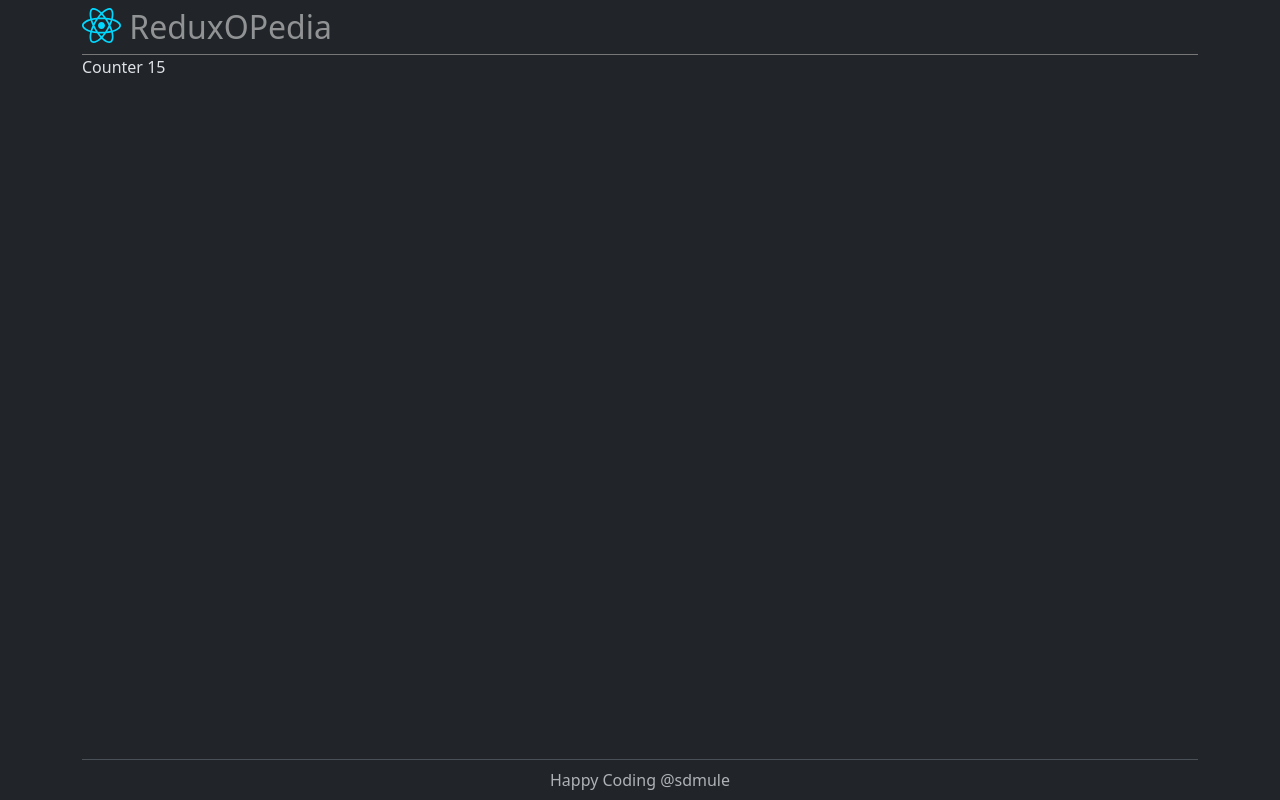
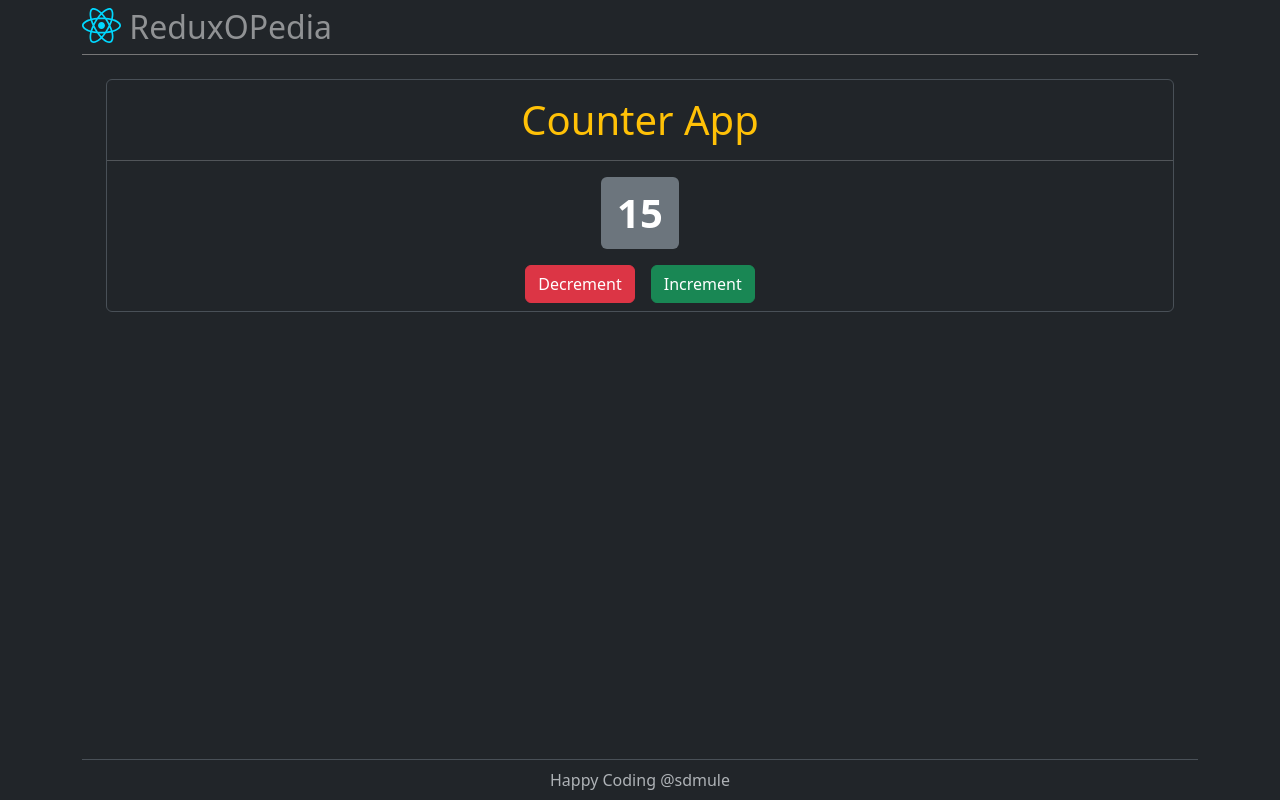
Before and after one commit to sdmule/ReduxOPedia, a React (Vite) app in the folder reduxopedia/: page / in a window 1280 px wide. Built offline with nearby package versions, Linux system fonts and the light colour scheme.

Commit message:
Dispatching action from React Component

```diff
--- a/reduxopedia/src/components/Counter.jsx
+++ b/reduxopedia/src/components/Counter.jsx
@@ -1,8 +1,33 @@
-import { useSelector } from "react-redux";
+import { useSelector, useDispatch } from "react-redux";
+import { increment, decrement } from "../redux/slice/counterSlice";
 
 function Counter() {
   const count = useSelector((state) => state.counterStore.count);
-  return <div>Counter {count}</div>;
+  const dispatch = useDispatch();
+
+  return (
+    <div className="m-4 rounded border text-center">
+      <h1 className="text-warning pt-3">Counter App</h1>
+      <hr />
+      <div className="pb-2">
+        <span className="badge bg-secondary fs-1 p-3 mb-3">{count}</span>
+        <div>
+          <button
+            className="btn btn-danger mx-2"
+            onClick={() => dispatch(decrement())}
+          >
+            Decrement
+          </button>
+          <button
+            className="btn btn-success mx-2"
+            onClick={() => dispatch(increment())}
+          >
+            Increment
+          </button>
+        </div>
+      </div>
+    </div>
+  );
 }
 
 export default Counter;
--- a/reduxopedia/src/redux/store.js
+++ b/reduxopedia/src/redux/store.js
@@ -10,4 +10,4 @@
 
 // console.log(store.getState());  ---> This will be used to see the reducer state using getState() method from store
 //console.log(store.dispatch);
-// There is also another called as dispatch which will be used to see the actions
+// There is also another called as dispatch which will be used to invoke the actions
```
